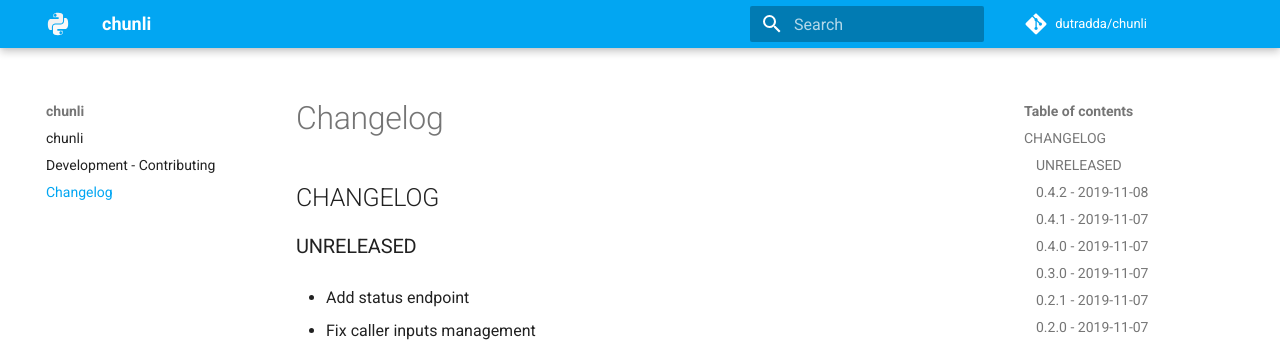
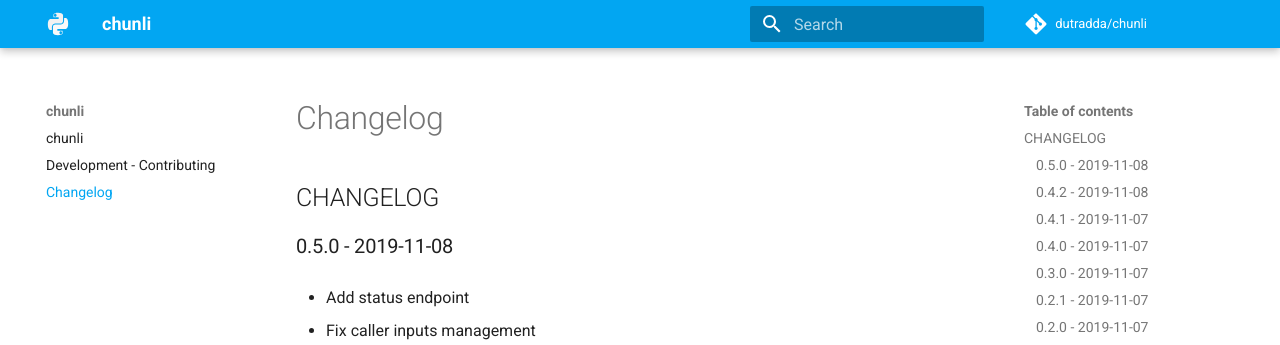
Before and after one commit to dutradda/chunli, an MkDocs documentation site: the page built from docs/changelog.md, in a window 1280 px wide and 1145 px high. Shown: the top 345 px of the window. Built offline with MkDocs 1.6.1 and Material for MkDocs 9.7.7, drawn with Linux system fonts in a browser that asks for light colours; comment, search, counter and statistics services are not loaded.

Commit message:
Update CHANGELOG

```diff
--- a/docs/changelog.md
+++ b/docs/changelog.md
@@ -1,6 +1,6 @@
 ## CHANGELOG
 
-### UNRELEASED
+### 0.5.0 - 2019-11-08
 
  - Add status endpoint
 
```
Also changed, not shown: CHANGELOG.md (+1 -1 lines).
